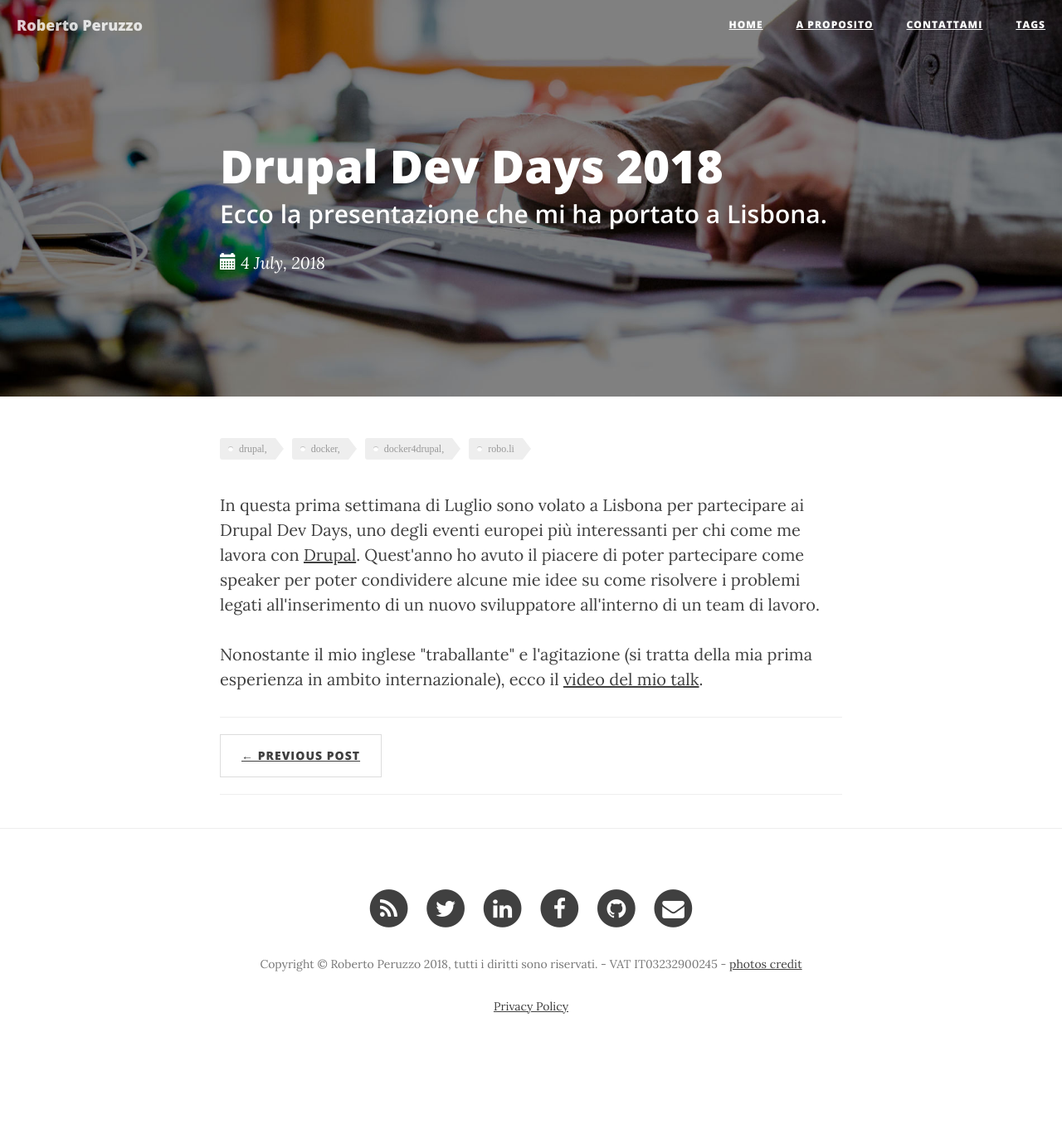
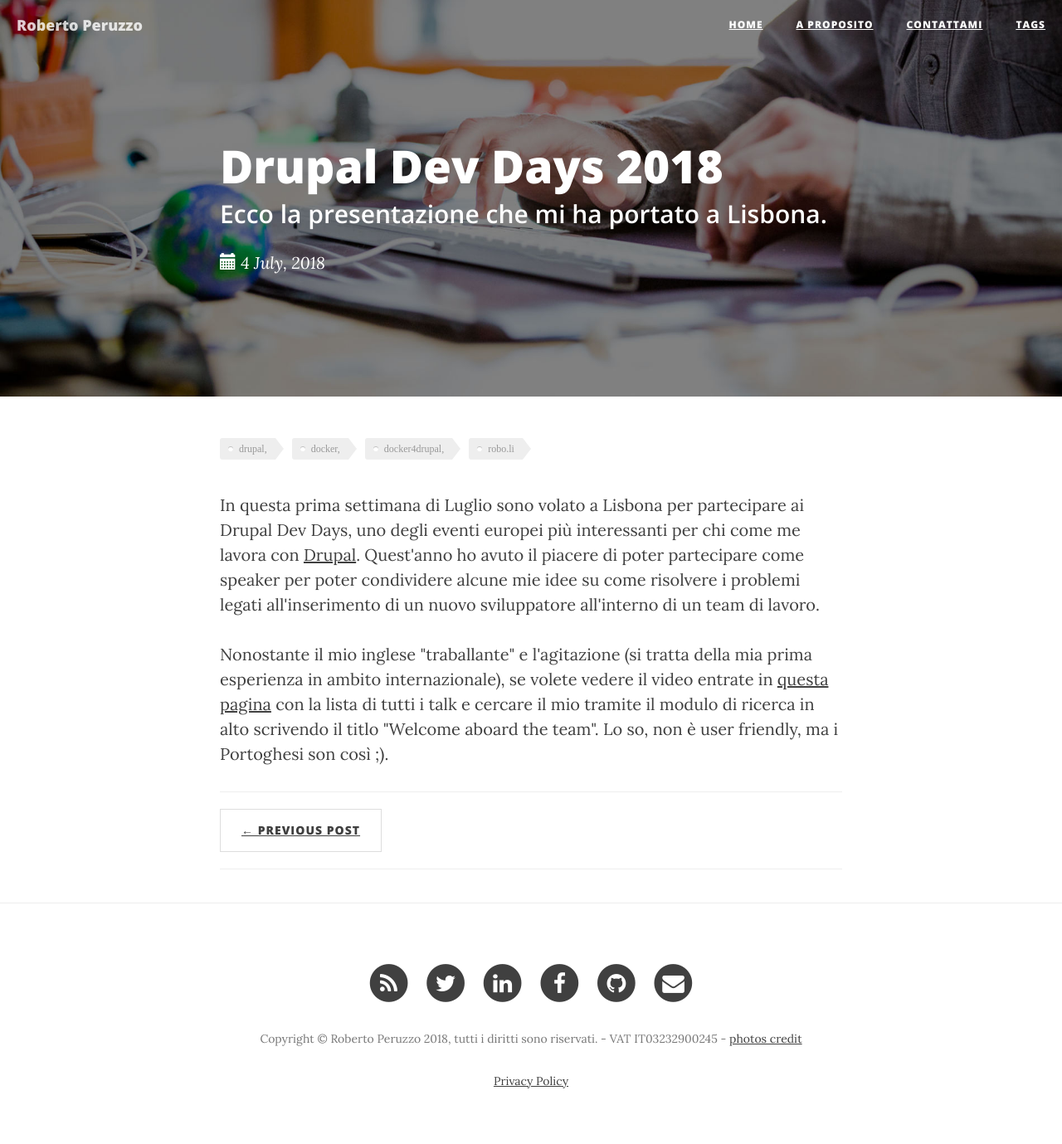
Before and after one commit to robertoperuzzo/robertoperuzzo.github.io, a Jekyll site: the page built from _posts/2018-07-04-ddd-2018-lisbon.markdown, in a window 1280 px wide. Shown: the whole page at 83% size. Built offline with Jekyll 4.4.1, drawn with Linux system fonts in a browser that asks for light colours; nearby versions of some CDN libraries; comment, search, counter and statistics services are not loaded; before the commit the page ends 1289 px from its top, so only the background shows below that.

Commit message:
Fixed the video link.

```diff
--- a/_posts/2018-07-04-ddd-2018-lisbon.markdown
+++ b/_posts/2018-07-04-ddd-2018-lisbon.markdown
@@ -12,5 +12,5 @@ comments: true
   In questa prima settimana di Luglio sono volato a Lisbona per partecipare ai Drupal Dev Days, uno degli eventi europei più interessanti per chi come me lavora con <a href="https://www.drupal.org" target="_blank">Drupal</a>. Quest'anno ho avuto il piacere di poter partecipare come speaker per poter condividere alcune mie idee su come risolvere i problemi legati all'inserimento di un nuovo sviluppatore all'interno di un team di lavoro.
 </p>
 <p>
-  Nonostante il mio inglese "traballante" e l'agitazione (si tratta della mia prima esperienza in ambito internazionale), ecco il <a href="https://bit.ly/2KyoK2m" target="_blank">video del mio talk</a>.
+  Nonostante il mio inglese "traballante" e l'agitazione (si tratta della mia prima esperienza in ambito internazionale), se volete vedere il video entrate in <a href="https://bit.ly/2MQ4fLB" target="_blank">questa pagina</a> con la lista di tutti i talk e cercare il mio tramite il modulo di ricerca in alto scrivendo il titlo "Welcome aboard the team". Lo so, non è user friendly, ma i Portoghesi son così ;).
 </p>
```
